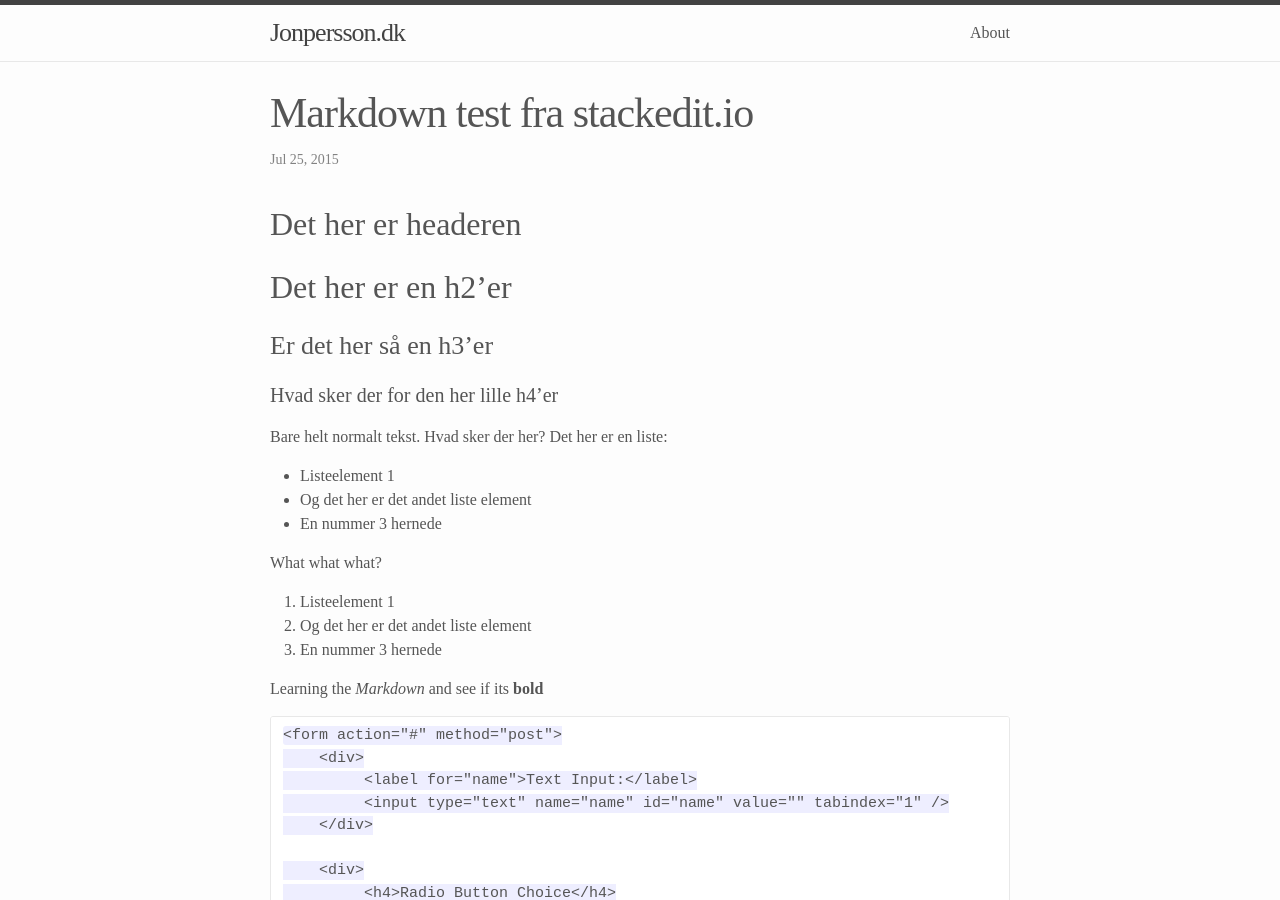
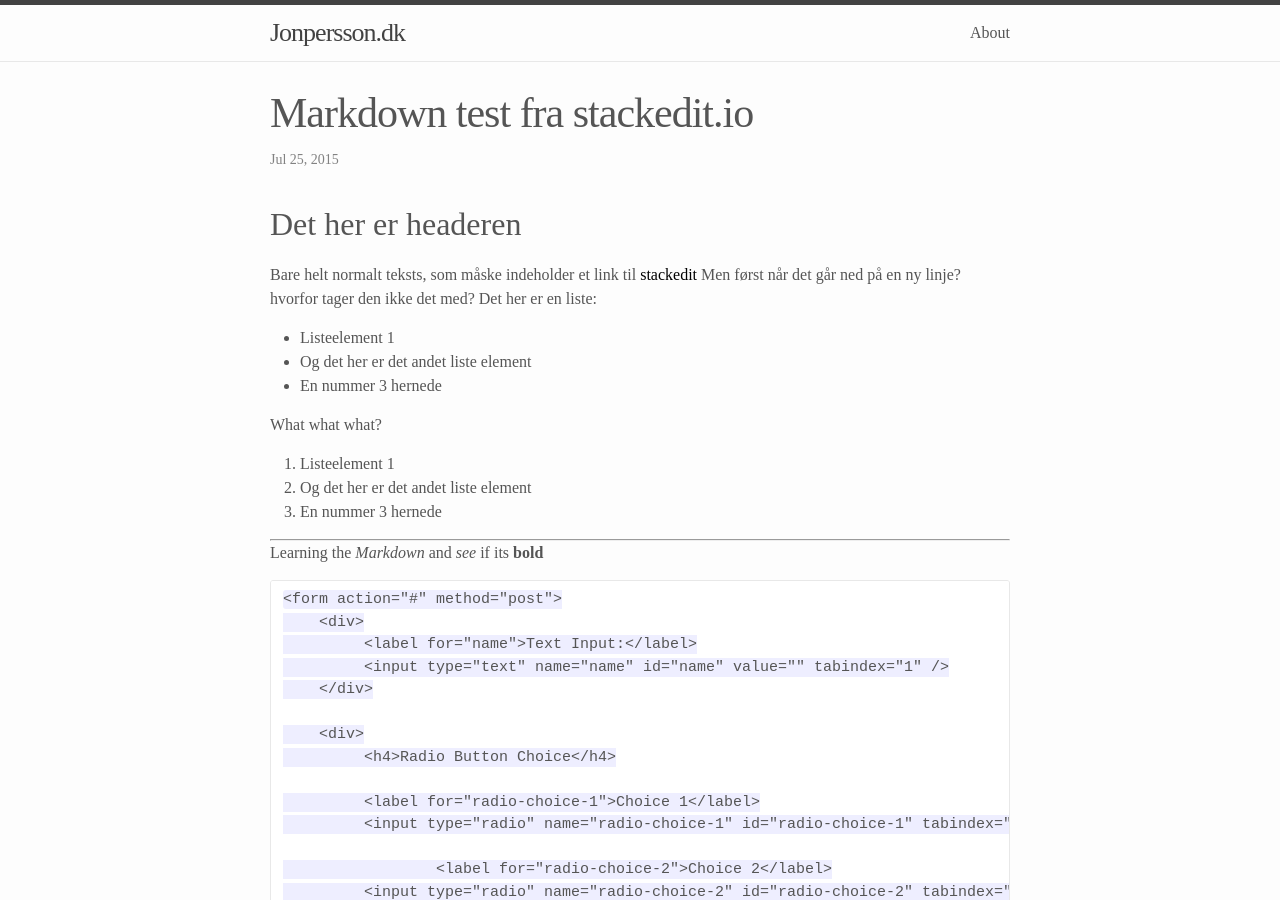
Before and after one commit to Jon-Persson/Jon-Persson.github.io, a Jekyll site: the page built from _posts/2015-07-25-Markdown-test-fra-stackedit.io.markdown, in a window 1280 px wide and 900 px high. Built offline with Jekyll 4.4.1, drawn with Linux system fonts in a browser that asks for light colours.

Commit message:
Header and break does not work from stackedit.io

```diff
--- a/_posts/2015-07-25-Markdown-test-fra-stackedit.io.markdown
+++ b/_posts/2015-07-25-Markdown-test-fra-stackedit.io.markdown
@@ -4,13 +4,11 @@ title:  "Markdown test fra stackedit.io"
 date:   2015-07-25 13:00:55
 categories: Markdown
 ---
-
 Det her er headeren
 ---------------------------
-## Det her er en h2'er ##
-### Er det her så en h3'er ###
-#### Hvad sker der for den her lille h4'er ####
-Bare helt normalt tekst. Hvad sker der her?
+
+Bare helt normalt teksts, som måske indeholder et link til [stackedit](https://stackedit.io)
+Men først når det går ned på en ny linje? hvorfor tager den ikke det med?
 Det her er en liste:
 
  - Listeelement 1
@@ -23,7 +21,9 @@ What what what?
  2. Og det her er det andet liste element
  3. En nummer 3 hernede
 
-Learning the *Markdown* and see if its **bold**
+ ----------
+
+Learning the *Markdown* and _see_ if its **bold**
 
     <form action="#" method="post">
         <div>
```
